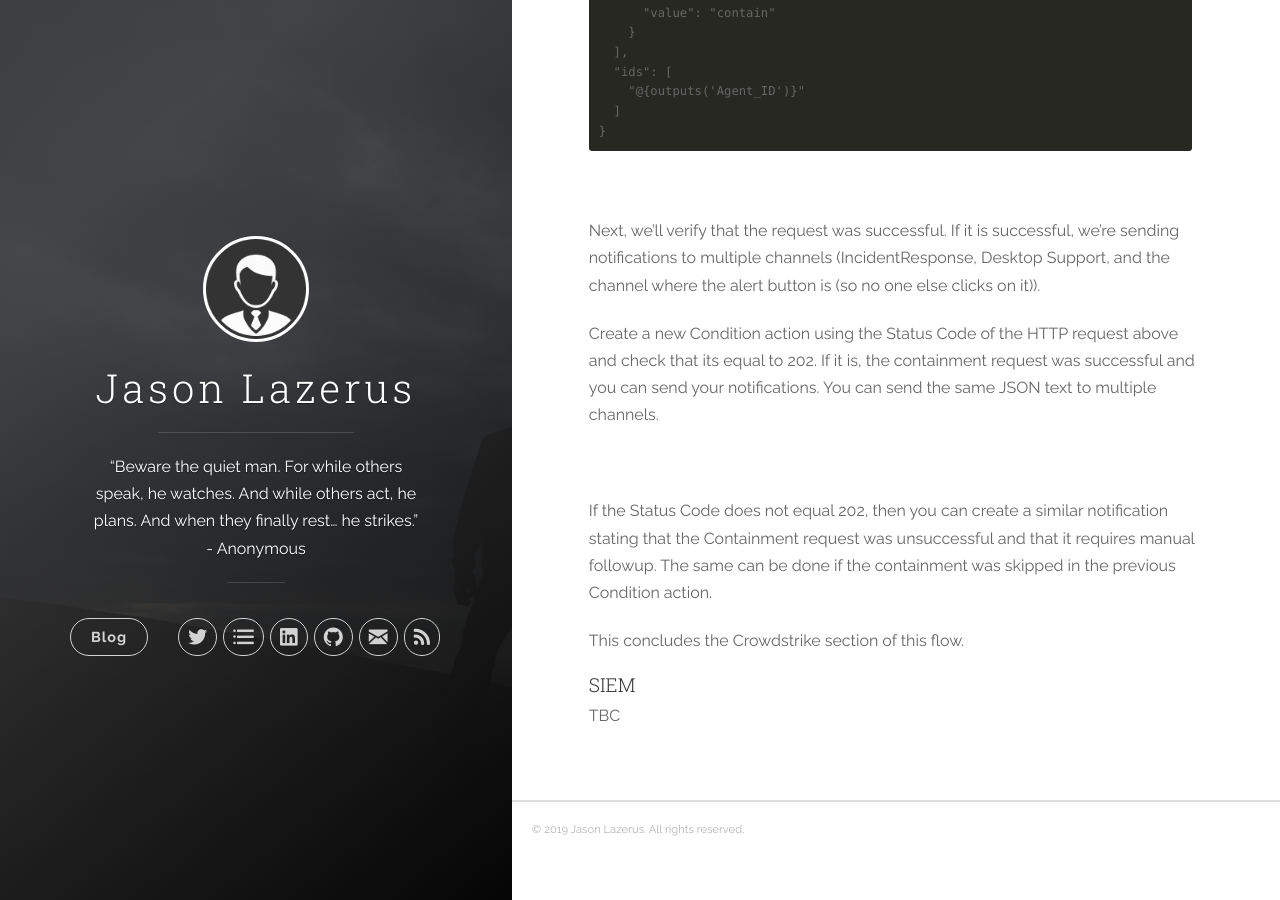
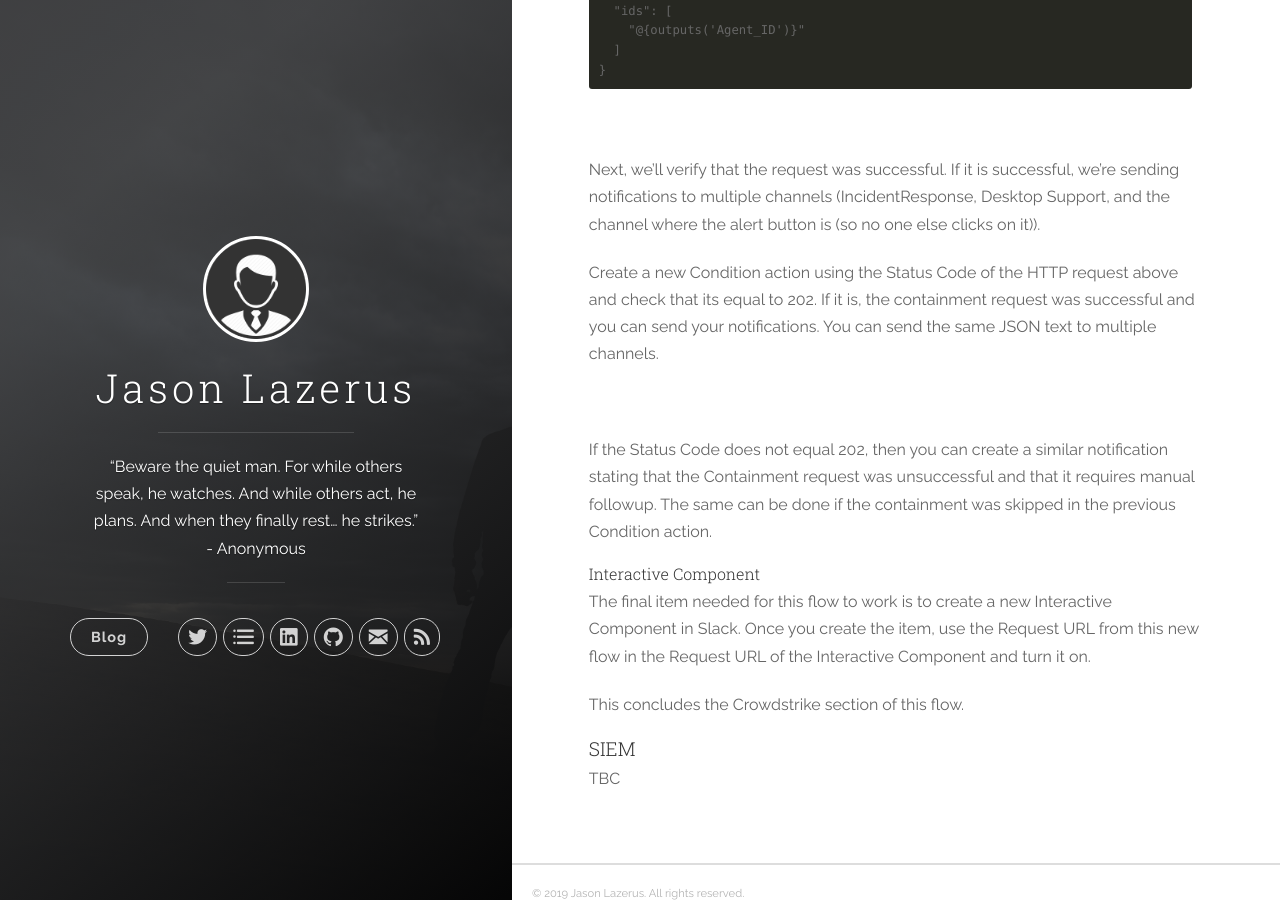
Before and after one commit to InfoSecured/infosecured.github.io, a Jekyll site: the page built from _posts/2019-04-02-alert-bot.md, in a window 1280 px wide and 900 px high, scrolled down 13433 px. Built offline with Jekyll 4.4.1, drawn with Linux system fonts in a browser that asks for light colours.

Commit message:
Update 2019-04-02-alert-bot.md

```diff
--- a/_posts/2019-04-02-alert-bot.md
+++ b/_posts/2019-04-02-alert-bot.md
@@ -220,17 +220,19 @@ For each of these items within the string body, we'll create a Scope action (jus
 
 You may have to adjust these to fit your response.
 
->Compose 1: Find the index of the first character in the decision.
->`add(int(indexOf(decodeUriComponent(variables('RequestBody')), 'interactive_message\",\"actions\":[{\"name\":\"choice\",\"type\":\"button\",\"value\":\"')), 92)`
->
->Compose 2: Find the index of the last character in the decision.
->`add(int(indexOf(decodeUriComponent(variables('RequestBody')), 'callback_id')),-5)`
->
->Compose 3: Find the length of the decision.
->`sub(outputs('Get_Index_of_callback'),outputs('Get_First_Index'))`
->
->Compose 4: Get the substring of the decision and decode it.
->`substring(decodeUriComponent(variables('RequestBody')),outputs('Get_First_Index'),outputs('Get_Last_Index'))`
+Compose 1: Find the index of the first character in the decision.
+`add(int(indexOf(decodeUriComponent(variables('RequestBody')), 'interactive_message\",\"actions\":[{\"name\":\"choice\",\"type\":\"button\",\"value\":\"')), 92)`
+
+Compose 2: Find the index of the last character in the decision.
+`add(int(indexOf(decodeUriComponent(variables('RequestBody')), 'callback_id')),-5)`
+
+Compose 3: Find the length of the decision.
+`sub(outputs('Get_Index_of_callback'),outputs('Get_First_Index'))`
+
+Compose 4: Get the substring of the decision and decode it.
+`substring(decodeUriComponent(variables('RequestBody')),outputs('Get_First_Index'),outputs('Get_Last_Index'))`
+
+***
 
 ##### Get Agent ID
 
@@ -246,6 +248,8 @@ Compose 3: Find the length of the Agent ID.
 Compose 4: Get the substring of the Agent ID and decode it.
 `substring(decodeUriComponent(variables('RequestBody')),outputs('Agent_First_Index'),outputs('Agent_Get_Last_Index'))`
 
+***
+
 ##### Get Hostname
 
 Compose 1: Find the index of the first character in the hostname.
@@ -260,6 +264,8 @@ Compose 3: Find the length of the hostname.
 Compose 4: Get the substring of the hostname and decode it.
 `substring(decodeUriComponent(variables('RequestBody')),outputs('Get_Index_of_Hostname'),outputs('Get_Last_Index_-_Hostname'))`
 
+***
+
 ##### Get User (who clicked on the button)
 
 Compose 1: Find the index of the first character in the username.
@@ -273,6 +279,8 @@ Compose 3: Find the length of the username.
 
 Compose 4: Get the substring of the username and decode it.
 `substring(decodeUriComponent(variables('RequestBody')),outputs('User_-_Get_First_Index'),outputs('User_-_Get_Last_Index'))`
+
+***
 
 Next, create a Condition action to check if the user chose to Contain or Skip Containment.
 
@@ -325,6 +333,10 @@ Create a new Condition action using the Status Code of the HTTP request above an
 
 If the Status Code does not equal 202, then you can create a similar notification stating that the Containment request was unsuccessful and that it requires manual followup. The same can be done if the containment was skipped in the previous Condition action.
 
+##### Interactive Component
+
+The final item needed for this flow to work is to create a new Interactive Component in Slack. Once you create the item, use the Request URL from this new flow in the Request URL of the Interactive Component and turn it on.
+
 This concludes the Crowdstrike section of this flow.
 
 #### SIEM
```
